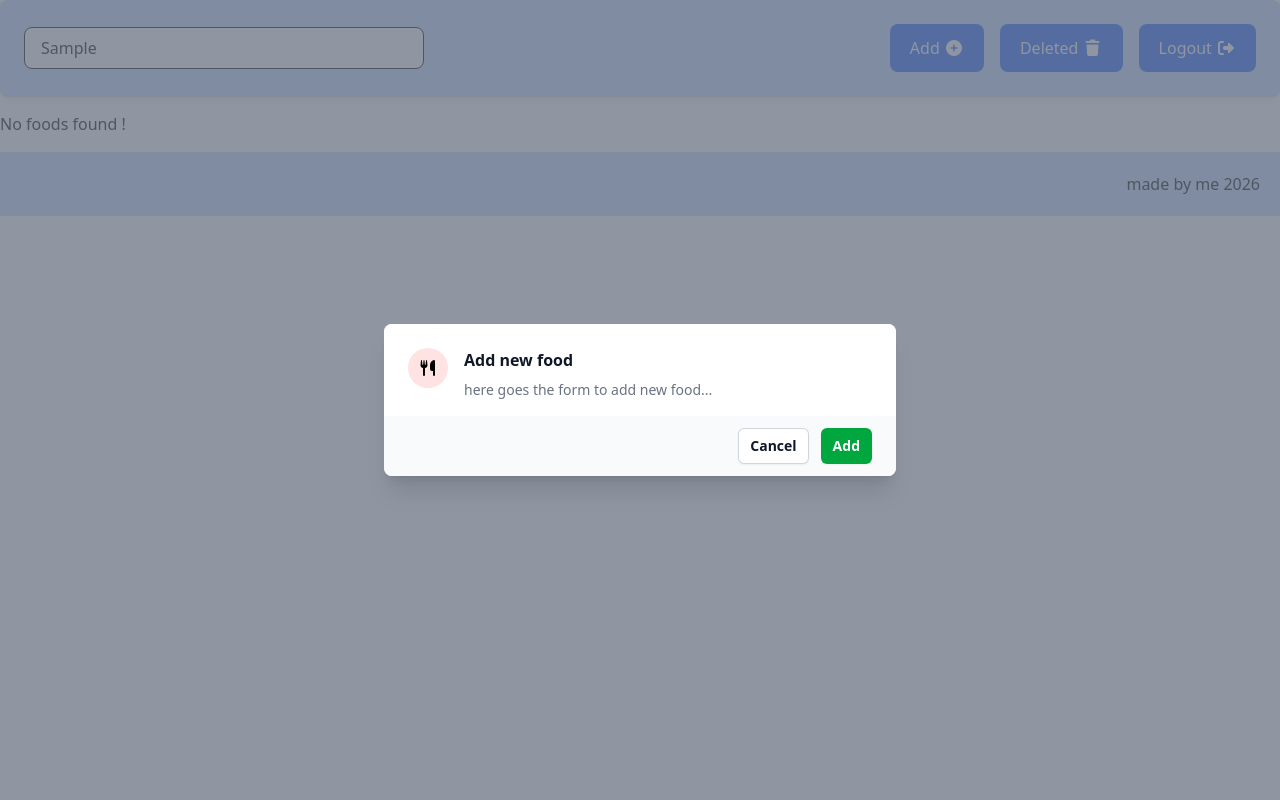
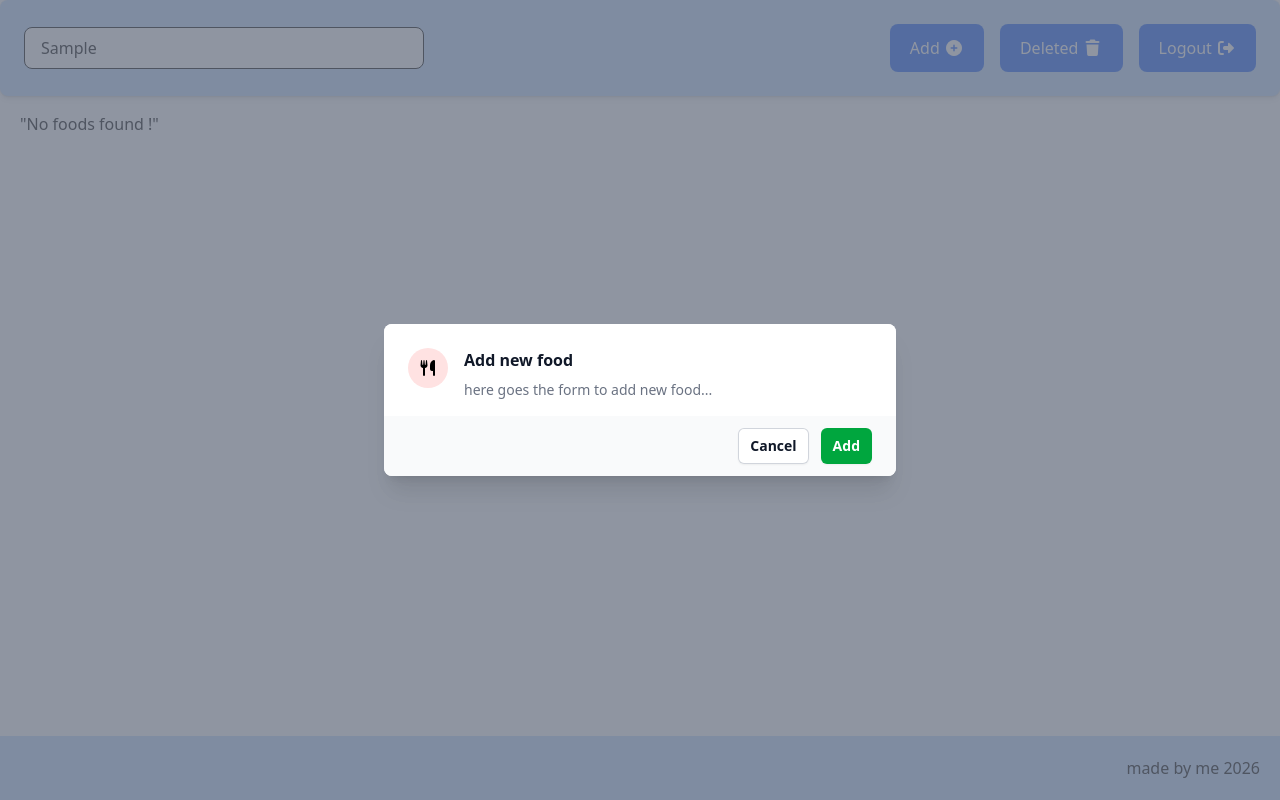
Before and after one commit to chara-b/wizy-food-app-dokimastiko, a React (Vite) app: page / in a window 1280 px wide. Both pictures are taken after typing "Sample" into the empty fields and a click on the button "Add". Built offline with nearby package versions, Linux system fonts and the light colour scheme.

Commit message:
style: height fixed
height fixed when no search results found

```diff
--- a/src/components/food-list.jsx
+++ b/src/components/food-list.jsx
@@ -69,7 +69,11 @@ function FoodList({
       })}
     </ul>
   ) : (
-    "No foods found !"
+    <ul
+      className={`grid grid-cols-${colsCount} gap-4 ml-5 mr-5 h-screen overflow-auto`}
+    >
+      <li> "No foods found !"</li>
+    </ul>
   );
 }
 
```
